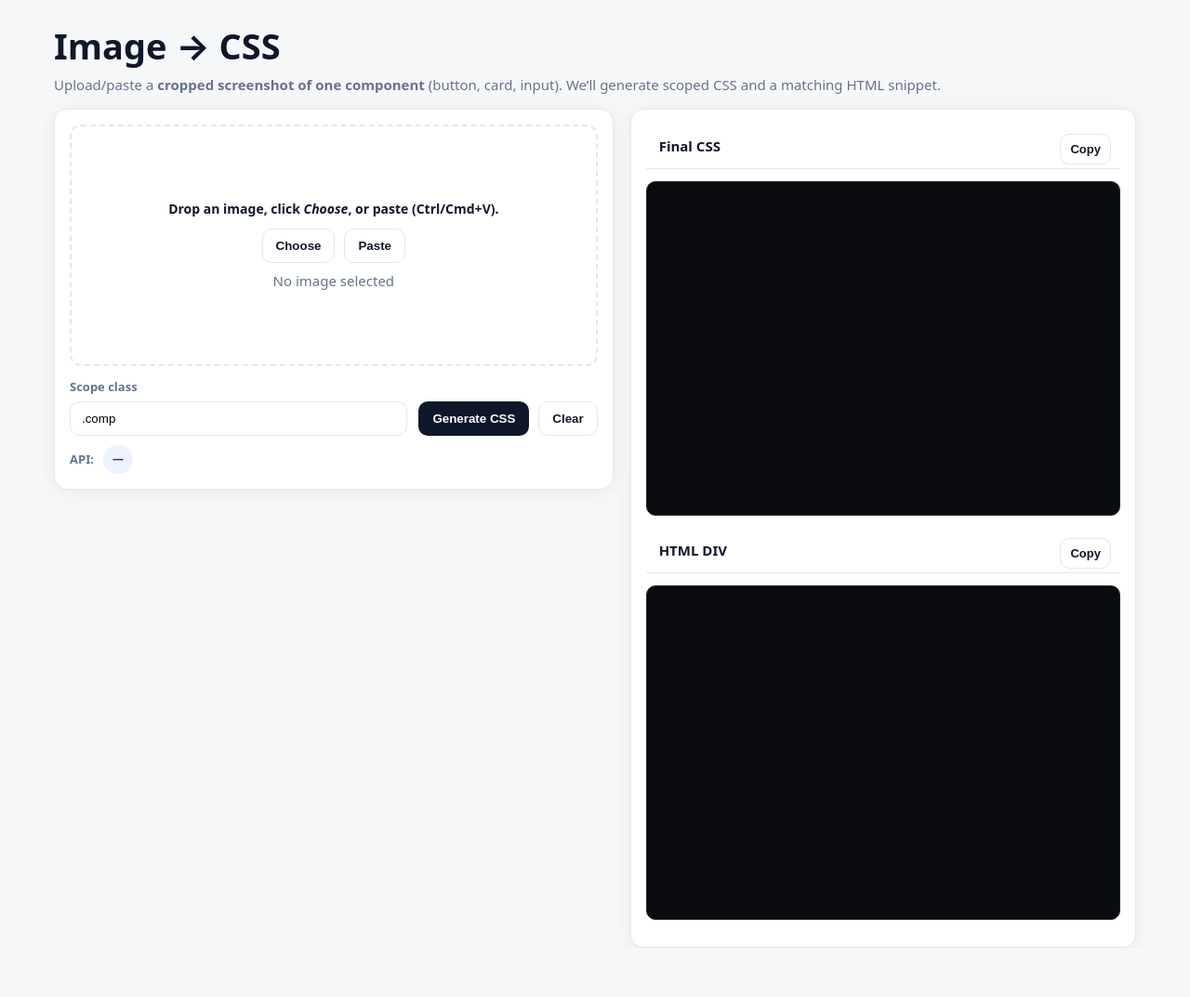
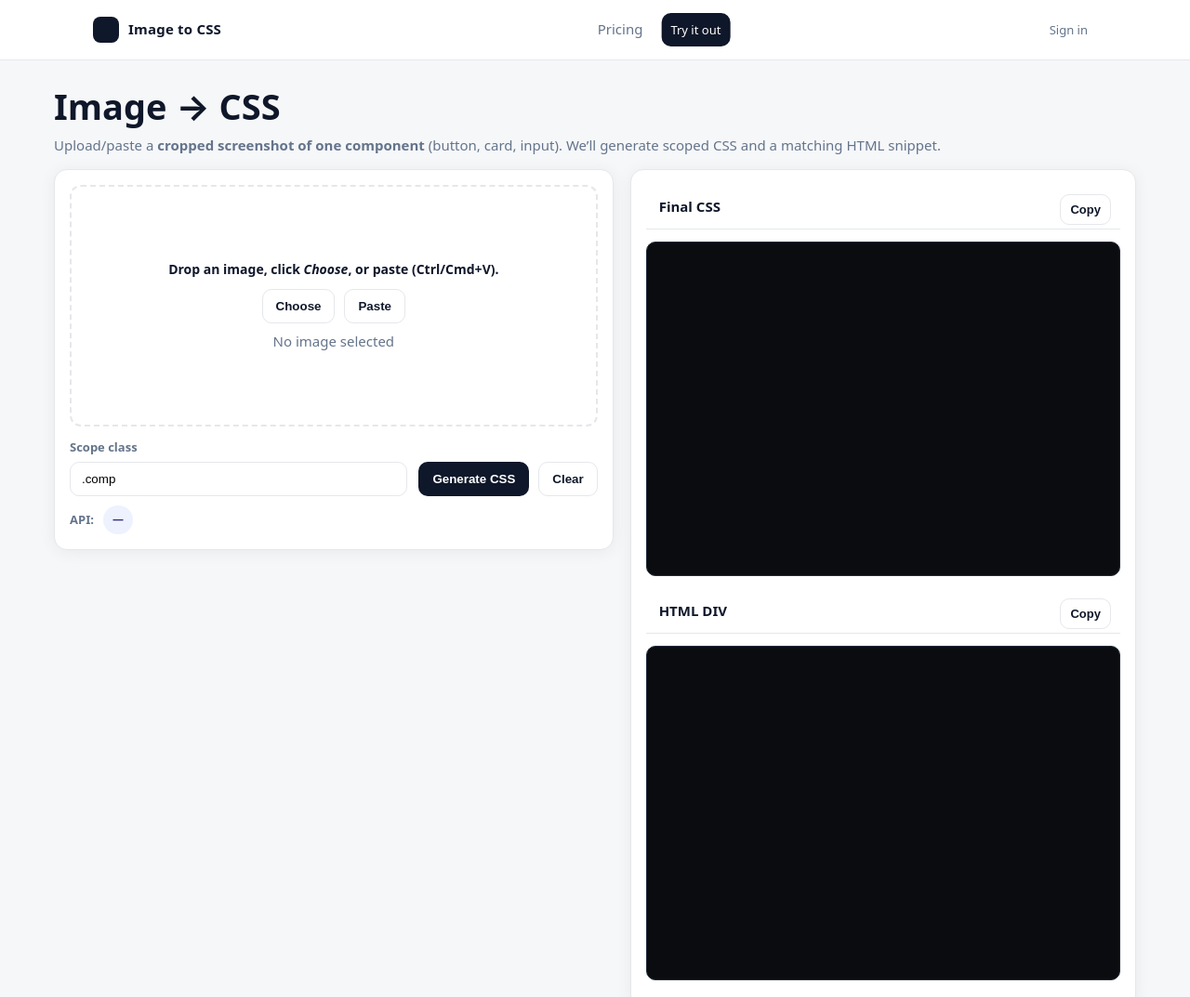
Before and after one commit to autin2/imagetocss, a website: page pdfeditor/app.html in a window 1280 px wide. Shown: the top 1073 px of the page at 93% size. Before the commit the page ends 1020 px from the top, so only its background shows below. Drawn offline with nearby package versions, Linux system fonts and the light colour scheme.

Commit message:
Update app.html

```diff
--- a/pdfeditor/app.html
+++ b/pdfeditor/app.html
@@ -5,13 +5,14 @@
   <meta name="viewport" content="width=device-width, initial-scale=1"/>
   <title>Image → CSS</title>
   <link rel="stylesheet" href="style.css"/>
+  <meta name="theme-color" content="#0f172a"/>
 
   <style>
     /* App-specific touches (keeps your global style.css intact) */
     body.is-app { overflow:auto; }
     .wrap { max-width: 1200px; margin: 28px auto; padding: 0 18px; }
 
-    .two { display:grid; grid-template-columns: 1.05fr .95fr; gap: 18px; align-items:start; } /* no stretching */
+    .two { display:grid; grid-template-columns: 1.05fr .95fr; gap: 18px; align-items:start; }
     @media (max-width: 980px){ .two { grid-template-columns: 1fr; } }
 
     .panel { background: var(--paper); border:1px solid var(--border); border-radius: var(--radius); box-shadow: var(--shadow); }
@@ -74,7 +75,26 @@
   </style>
 </head>
 <body class="is-app">
-  <div class="wrap">
+  <!-- Header (same top bar as Pricing) -->
+  <header class="header">
+    <div class="container nav">
+      <a href="/" class="brand">
+        <span class="brand-mark" aria-hidden="true"></span>
+        <b>Image&nbsp;to&nbsp;CSS</b>
+      </a>
+      <nav class="links" aria-label="Primary">
+        <div class="nav-center">
+          <a href="pricing.html">Pricing</a>
+          <a href="app.html" class="btn small primary" aria-current="page">Try it out</a>
+        </div>
+        <div class="nav-auth">
+          <button class="btn small ghost js-open-auth" type="button">Sign in</button>
+        </div>
+      </nav>
+    </div>
+  </header>
+
+  <main class="wrap">
     <h1 style="margin:0 0 8px">Image → CSS</h1>
     <p class="lead">Upload/paste a <b>cropped screenshot of one component</b> (button, card, input). We’ll generate scoped CSS and a matching HTML snippet.</p>
 
@@ -129,10 +149,45 @@
         </div>
       </section>
     </div>
-  </div>
+  </main>
 
   <!-- Loading overlay -->
   <div id="loading" class="loading"><div class="spinner" aria-label="Loading"></div></div>
+
+  <!-- Optional: minimal auth-state reflection so the top-right button updates -->
+  <script src="https://unpkg.com/@supabase/supabase-js@2.45.4/dist/umd/supabase.js"></script>
+  <script>
+    // Reuse your project values if you want live auth state on this page:
+    const SUPABASE_URL = "https://vsdmfjkhehtagsrvxbav.supabase.co";
+    const SUPABASE_ANON_KEY = "YOUR_PUBLIC_ANON_KEY_HERE";
+    const supabaseClient = supabase.createClient(SUPABASE_URL, SUPABASE_ANON_KEY, {
+      auth: { persistSession: true, autoRefreshToken: true }
+    });
+
+    const authSlot = document.querySelector('.nav-auth');
+    function setSignedInUI(user) {
+      if (!authSlot) return;
+      authSlot.replaceChildren();
+      if (user) {
+        const btn = document.createElement('button');
+        btn.className = 'btn small ghost';
+        btn.textContent = user.user_metadata?.name || user.email || 'Account';
+        btn.onclick = () => supabaseClient.auth.signOut();
+        authSlot.appendChild(btn);
+      } else {
+        const b = document.createElement('button');
+        b.type = 'button';
+        b.className = 'btn small ghost js-open-auth';
+        b.textContent = 'Sign in';
+        authSlot.appendChild(b);
+      }
+    }
+    (async () => {
+      const { data: { session } } = await supabaseClient.auth.getSession();
+      setSignedInUI(session?.user || null);
+    })();
+    supabaseClient.auth.onAuthStateChange((_e, s) => setSignedInUI(s?.user||null));
+  </script>
 
   <script>
     const drop = document.getElementById('drop');
```
